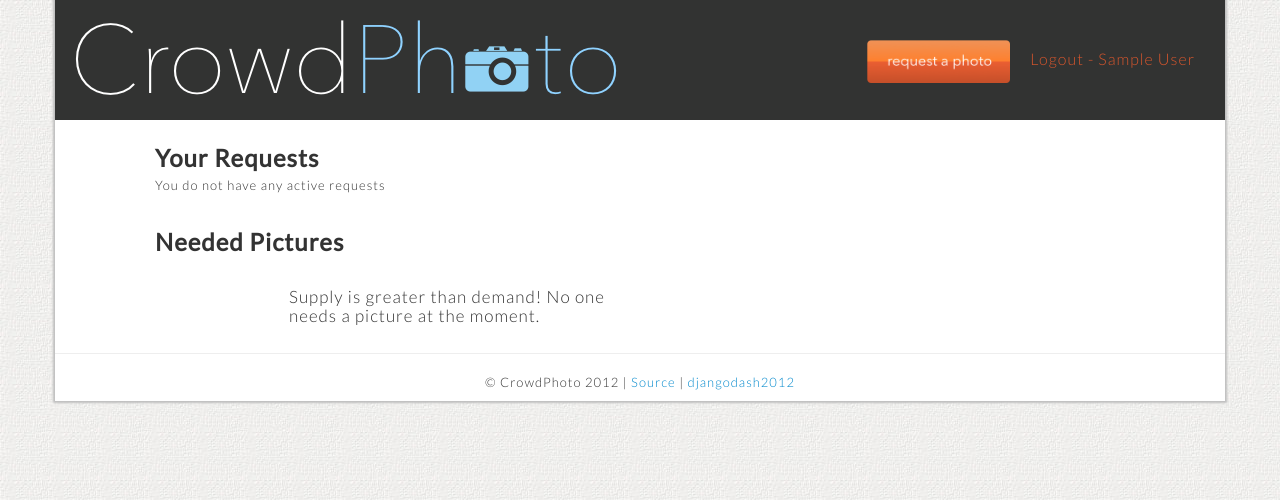
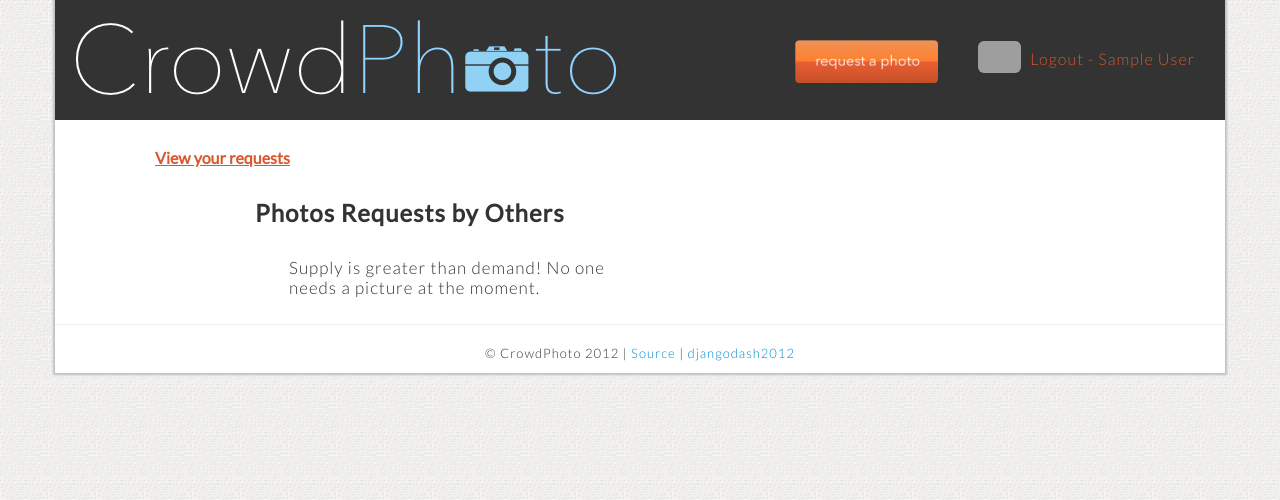
Before and after one commit to buddylindsey/photo-blogger, a Django app: page /list in a window 1280 px wide. Shown: the top 500 px of the page. Run offline with Django 3.2, Linux system fonts and the light colour scheme; the visitor is signed in with stand-in values (Sample User, id 1); data that the repository does not hold is empty; parts of the project's set-up code (start-up, migrations or seed data) failed here and were passed over; some libraries are stand-ins or nearby versions; grey boxes are pictures that could not be loaded.

Commit message:
Added Facebook Portraits, Removed Submit Photo button when not logged in, Added FadeToggle to 'Your Requests' when logged in.  It should make the browsing experience a little cleaner.

```diff
--- a/home/templates/home/list.html
+++ b/home/templates/home/list.html
@@ -5,7 +5,7 @@
 <div class="row">
   <div class="span4 offset1">
     <br />
-    <h2>Your Requests</h2>
+    <h2 id="your_request_toggle">View your requests</h2>
   </div>
 </div>
 
@@ -14,7 +14,7 @@
     <img class="divider" src="/static/img/divider.png" />
     <div class="row request_layout">
       <div class="span8 offset2">
-        <p class="req_user">{{ request.user.get_full_name }}</p>
+        <p class="req_user"><img id="facebook_profile_pic" src="https://graph.facebook.com/{{ request.user.username }}/picture" /> {{ request.user.get_full_name }}</p>
         <p class="req_expiration" data-expiration="{{ request.expiration }}">Expires: {{ request.expiration }}</p>
         <p class="req_description">{{ request.description }}</p>
         <div class="submissions_frame">
@@ -40,9 +40,9 @@
 
 
 <div class="row">
-    <div class="span4 offset1">
+    <div class="span8 offset2">
         <br />
-        <h2>Needed Pictures</h2>
+        <h2 id="requested_by_others_title">Photos Requests by Others</h2>
     </div>
 </div>
 {% for request in requests %}
@@ -56,7 +56,7 @@
           <div class="list_map" data-lat="{{ request.latitude }}" data-lng="{{ request.longitude }}"></div>
           <p class="req_location">{{ request.location }}</p>
         </div>
-        <p class="req_user">{{ request.user.get_full_name }}</p>
+        <p class="req_user"><img id="facebook_profile_pic" src="https://graph.facebook.com/{{ request.user.username }}/picture" /> {{ request.user.get_full_name }}</p>
         <p class="req_expiration" data-expiration="{{ request.expiration }}">Expires: {{ request.expiration }}</p>
         <p class="req_description">{{ request.description }}</p>
         <a class="make_offer" data-request-id="{{ request.id }}">Submit Photo</a>
@@ -72,11 +72,9 @@
           <div class="list_map" data-lat="{{ request.latitude }}" data-lng="{{ request.longitude }}"></div>
           <p class="req_location">{{ request.location }}</p>
         </div>
-        <p class="req_user">{{ request.user.get_full_name }}</p>
+        <p class="req_user"><img id="facebook_profile_pic" src="https://graph.facebook.com/{{ request.user.username }}/picture" /> {{ request.user.get_full_name }}</p>
         <p class="req_expiration" data-expiration="{{ request.expiration }}">Expires: {{ request.expiration }}</p>
         <p class="req_description">{{ request.description }}</p>
-        <a class="make_offer" data-request-id="{{ request.id }}">Make Offer</a>
-
     </div>
 </div>
 
--- a/static/css/style.css
+++ b/static/css/style.css
@@ -73,6 +73,7 @@ p.step {
 	margin-bottom: 40px;
 }
 
+
 .quotation1 {
 	margin-left: 201px;
 	letter-spacing: 1px;
@@ -104,16 +105,18 @@ p.step {
 }
 
 #headerslideshow .facebooklogin p a {
-	margin-top: 9px;
-	display: block;
 	color: #d7562d;
 	font-size: 16px;
 	text-align: center;
 }
 
+#headerslideshow .facebooklogin p {
+	margin-top: 20px;
+}
+
 #header_light .facebooklogin {
 	float: right;
-	width: 430px;
+	width: 500px;
 	text-align: right;
 	margin-top: 31px;
 	margin-right: 20px;
@@ -410,7 +413,7 @@ input:-ms-input-placeholder {
 	padding: 10px;
 }
 #your-requests .row.request_layout {
-	min-height: 190px;
+	min-height: 145px;
 }
 
 #preview{
@@ -421,3 +424,30 @@ input:-ms-input-placeholder {
 	display:none;
 	color:#fff;
 	}
+
+#facebook_profile_pic {
+	display: inline;
+	margin-right: 3px;
+	-moz-border-radius: 6px;
+	border-radius: 6px;
+}
+
+#header_light .facebooklogin #facebook_profile_pic {
+	margin: 10px -11px 0 40px;
+	padding: 0;
+	display: inline;
+	float: right;
+	width: 43px;
+}
+#your-requests {
+	display: none;
+	margin-bottom: 80px;
+}
+#your_request_toggle {
+	cursor: pointer;
+	cursor: hand;
+	font-size: 16px;
+	text-decoration: underline;
+	letter-spacing: 0;
+	color: #da582e;
+}
--- a/static/js/home.js
+++ b/static/js/home.js
@@ -36,6 +36,18 @@ $(document).ready(function() {
     $('#offer_form:visible').toggle();
     $('.location-details:visible').toggle();
   });
+  $('#your_request_toggle').click(function(){
+    if($(this).text() == "View your requests")
+  {
+    $(this).text("Hide your requests");
+  }
+  else
+  {
+    $(this).text("View your requests");
+  }
+    $('#your-requests').fadeToggle();
+  });
+
   $('#id_expiration').click(function(){
     $('.id_expiration_trigger').click();
   });
--- a/templates/base.html
+++ b/templates/base.html
@@ -45,7 +45,7 @@
             <div>
                 <a href="{% url list %}"><img src="{{STATIC_URL}}img/viewlistbutton.png" class="request_image" /></a>
                 <a class="show_request"><img src="{{STATIC_URL}}img/requestphotobutton.png" class="request_image" /></a>
-              <p><a href="{% url logout %}?next={% url index %}">Logout - {{user.get_full_name}}</a></p>
+                <p><img id="facebook_profile_pic" src="https://graph.facebook.com/{{ user.username }}/picture" /> <a href="{% url logout %}?next={% url index %}">Logout - {{user.get_full_name}}</a></p>
             </div>
             {% else %}
             <a href="{% url socialauth_begin 'facebook' %}?next={% url index %}"><img src="{{STATIC_URL}}img/facebooklogin.png" class="login_image" /></a>
--- a/templates/list.html
+++ b/templates/list.html
@@ -41,7 +41,7 @@
         <a href="/"><img border=0 src="{{STATIC_URL}}img/logo-light.png" id="logo" /></a>
         <div class="facebooklogin">
           {% if user.is_authenticated %}
-          <p><a href="{% url logout %}?next={% url list %}">Logout - {{user.get_full_name}}</a></p>
+          <p><a href="{% url logout %}?next={% url list %}">Logout - {{user.get_full_name}}</a> <img id="facebook_profile_pic" src="https://graph.facebook.com/{{ user.username }}/picture" /></p>
           <a class="show_request"><img src="{{STATIC_URL}}img/requestphotobutton.png" class="request_image" /></a>
 
           {% else %}
```
